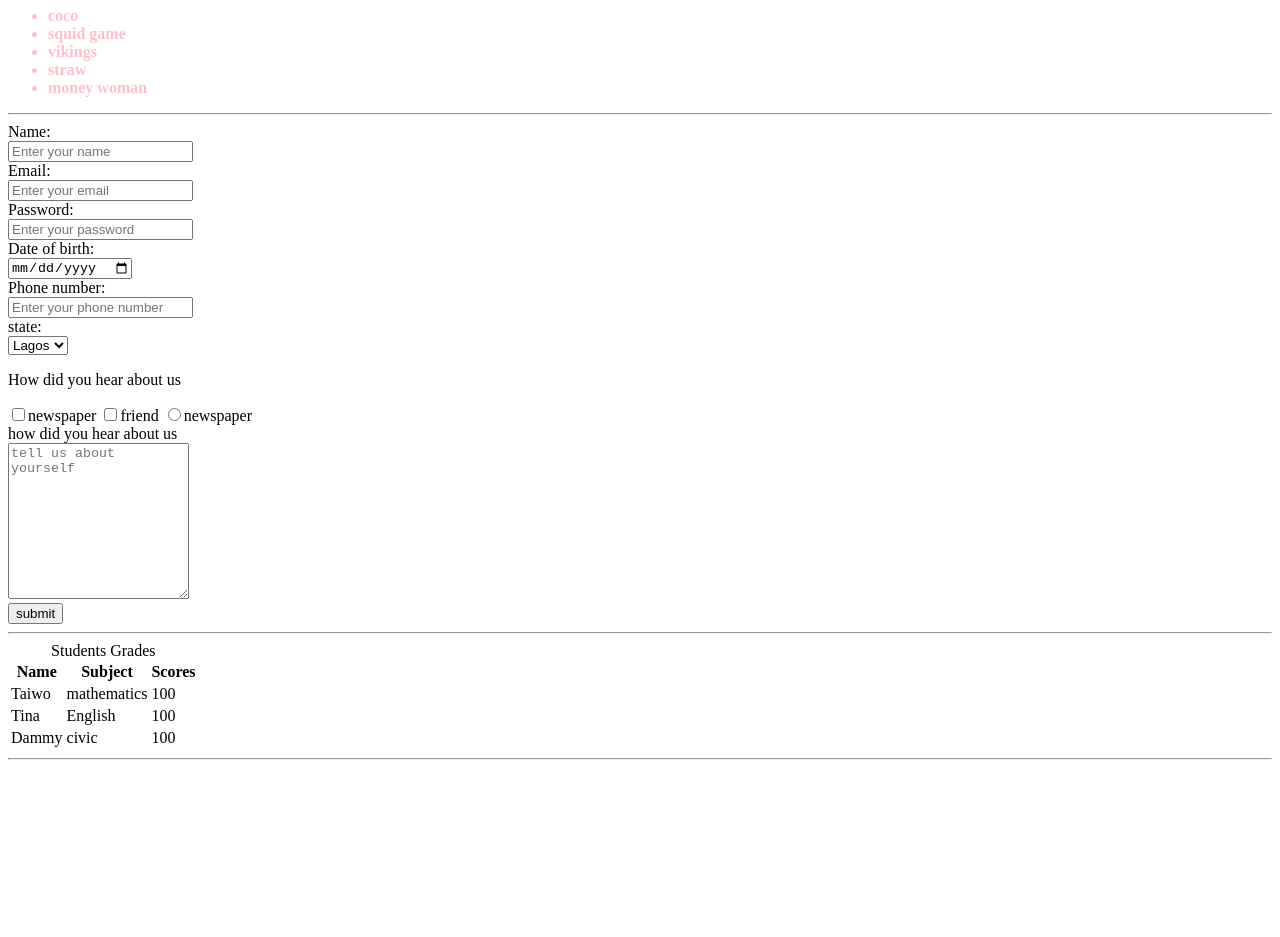
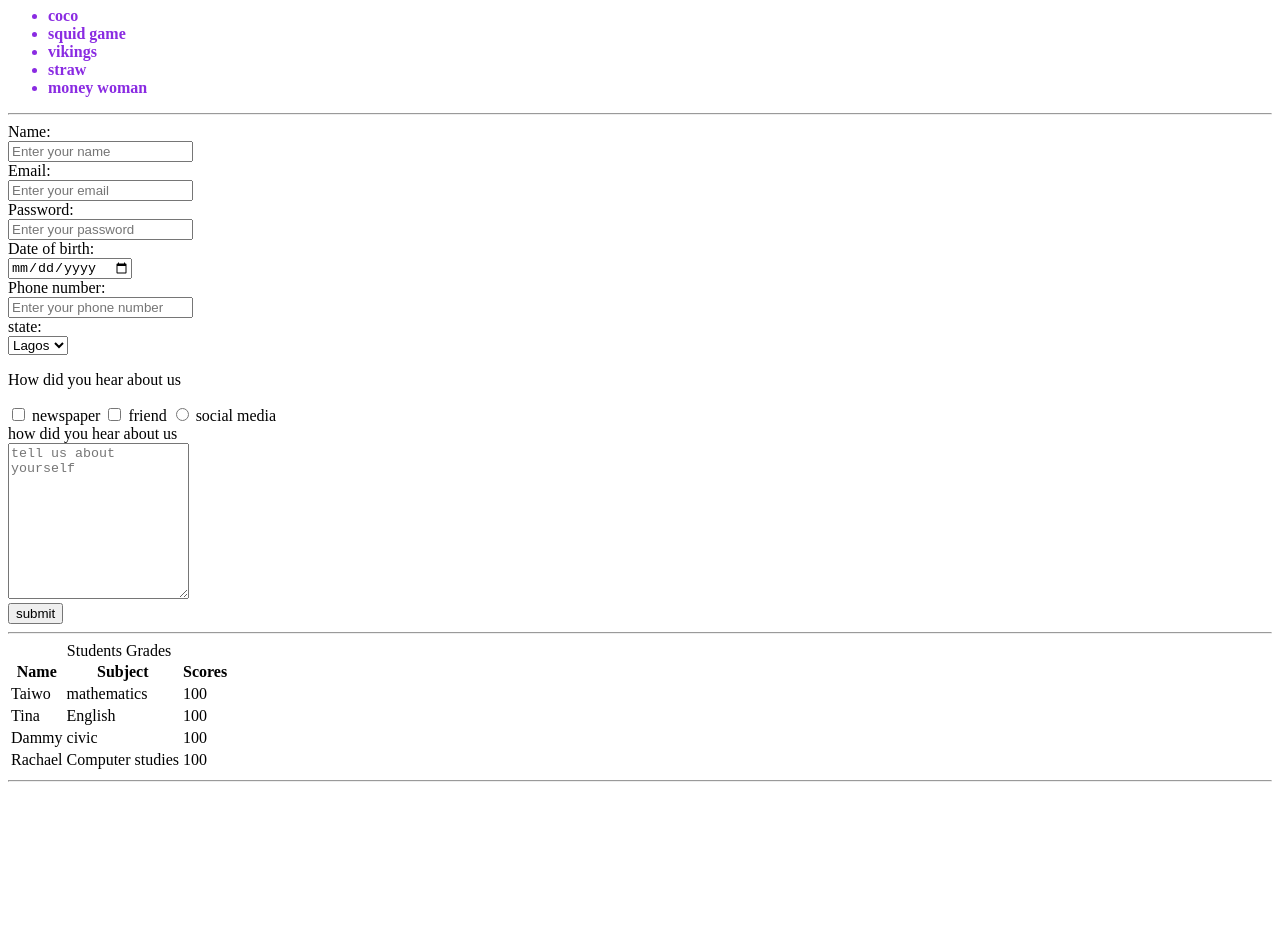
Before and after one commit to Tina-Taiwo01/html-practice, a plain HTML site: page html/index.html in a window 1280 px wide. Shown: the part 603-1540 px from the top of the page. Drawn offline with Linux system fonts and the light colour scheme; grey boxes are pictures that could not be loaded.

Commit message:
Added html and css

```diff
--- a/html/index.html
+++ b/html/index.html
@@ -55,14 +55,15 @@
     <option value="imo">Imo</option>
     <option value="ondo">Ondo</option>
     <option value="oyo">Oyo</option>
+    <option value="osun">Osun</option>
   </select><br>
     <p>How did you hear about us</p>
-    <input type="checkbox" id="newspaper" name="source" value="newspaper"
+    <input type="checkbox" id="newspaper" name="source" value="newspaper">
     <label for="newspaper">newspaper</label>
-    <input type="checkbox" id="friend" name="source" value="friend"
+    <input type="checkbox" id="friend" name="source" value="friend">
     <label for="friend">friend</label>
-    <input type="radio" id="social media" name="source" value="social media"
-    <label for="social media">newspaper</label><br>
+    <input type="radio" id="social media" name="source" value="social media">
+    <label for="social media">social media</label><br>
     <label for="How did you hear about us">how did you hear about us</label><br>
     <textarea name="message" id="message" cols="20" rows="10" placeholder="tell us about yourself"></textarea> <br>
    <button>submit</button>
@@ -91,6 +92,11 @@
       <td>civic</td>
       <td>100</td>
     </tr>
+    <tr>
+      <td>Rachael</td>
+      <td>Computer studies</td>
+      <td>100</td>
+    </tr>
   </thead>
 </table>
 <hr>
--- a/html/style.css
+++ b/html/style.css
@@ -2,5 +2,5 @@ li{
     font-weight: bold;
 }
 li{
-    color: pink
+    color:blueviolet
 }
```
